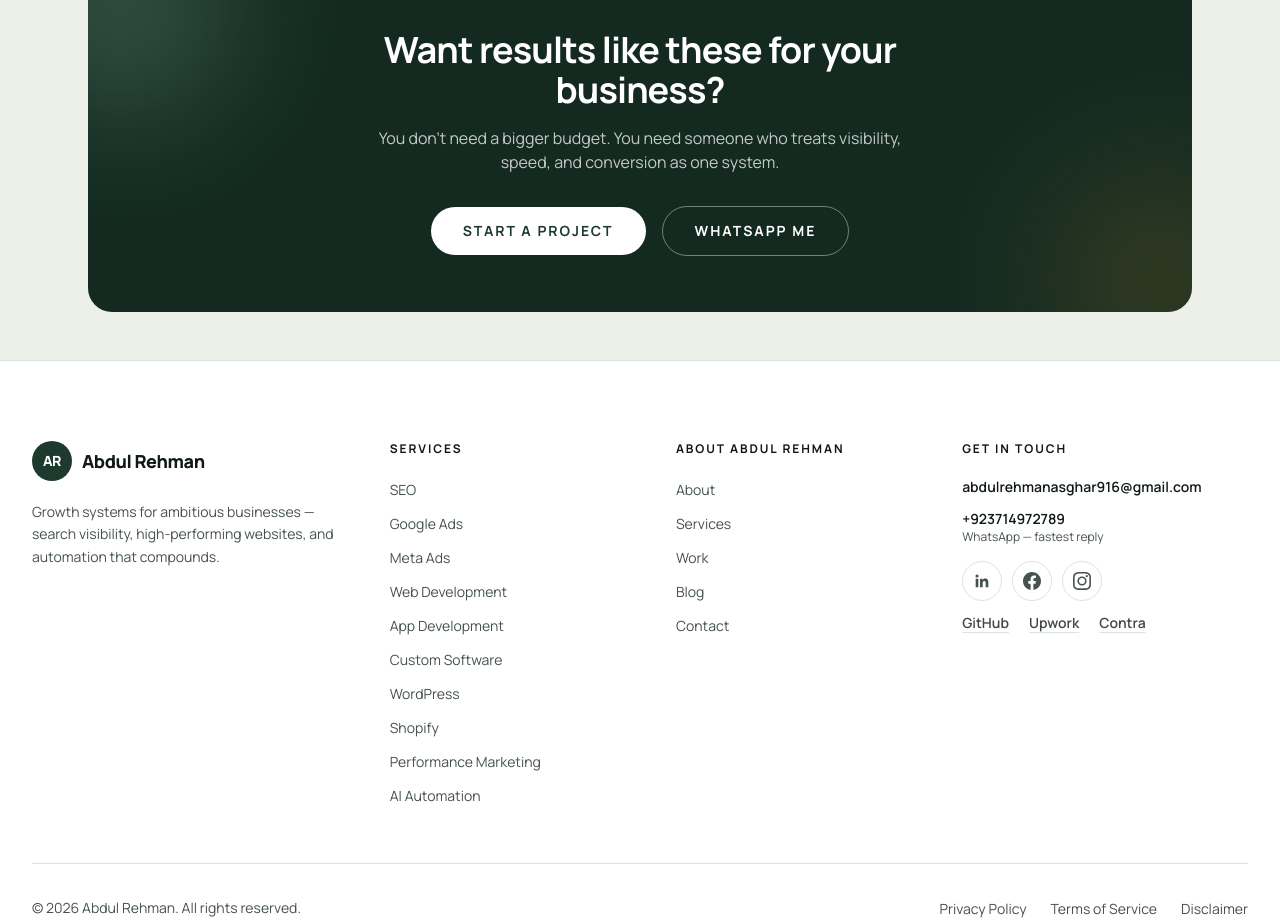
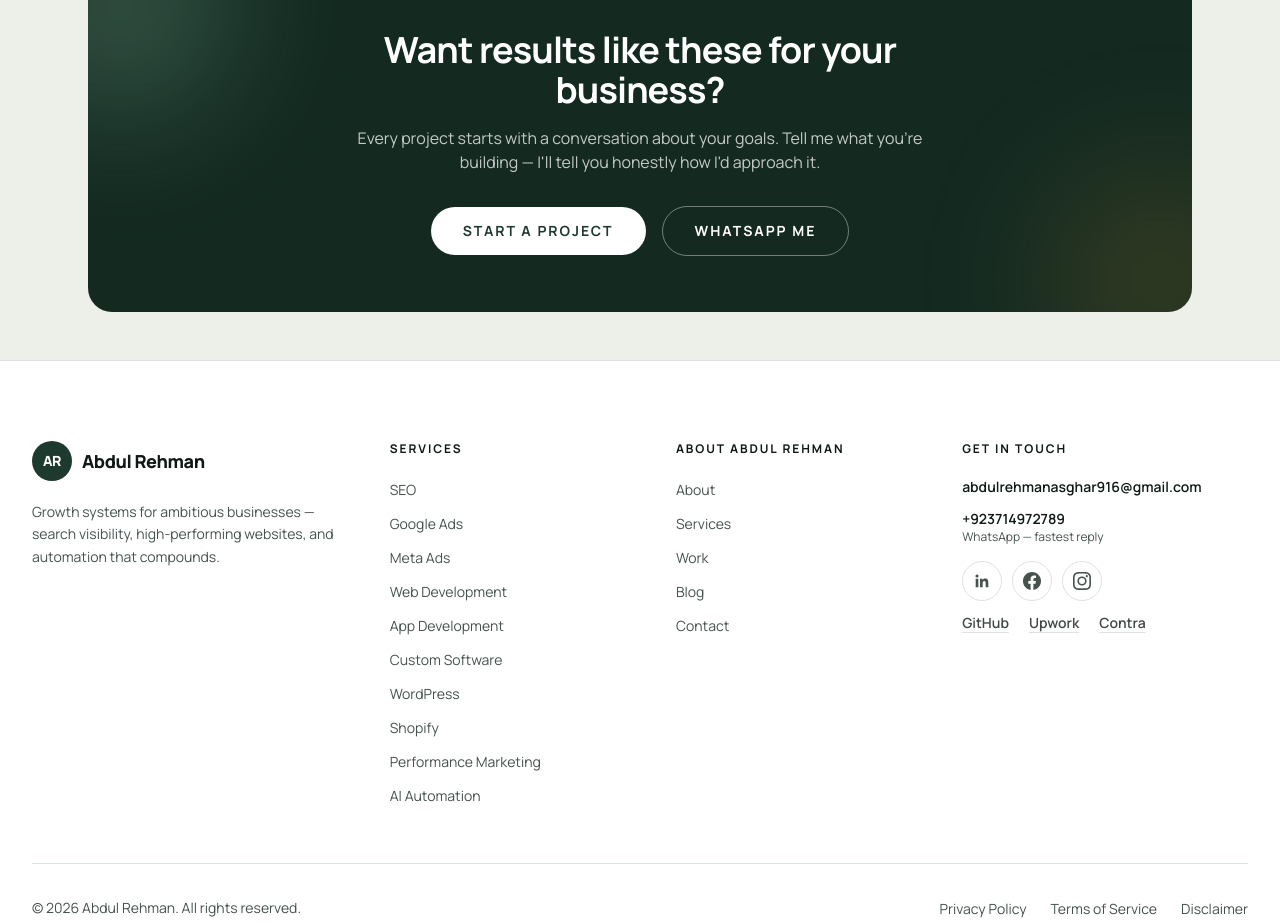
Before and after one commit to bodycartoon0111-netizen/abdul-rehman-portfolio, a Next.js app: page /work in a window 1280 px wide. Shown: the part 2160-3083 px from the top of the page. Built offline with nearby package versions, Linux system fonts and the light colour scheme; no server answers.

Commit message:
Work page: restore original CtaBand description

```diff
--- a/app/work/page.tsx
+++ b/app/work/page.tsx
@@ -124,7 +124,7 @@ export default function WorkPage() {
       <div className="mt-20">
         <CtaBand
           title="Want results like these for your business?"
-          description="You don't need a bigger budget. You need someone who treats visibility, speed, and conversion as one system."
+          description="Every project starts with a conversation about your goals. Tell me what you're building — I'll tell you honestly how I'd approach it."
         />
       </div>
     </main>
```
